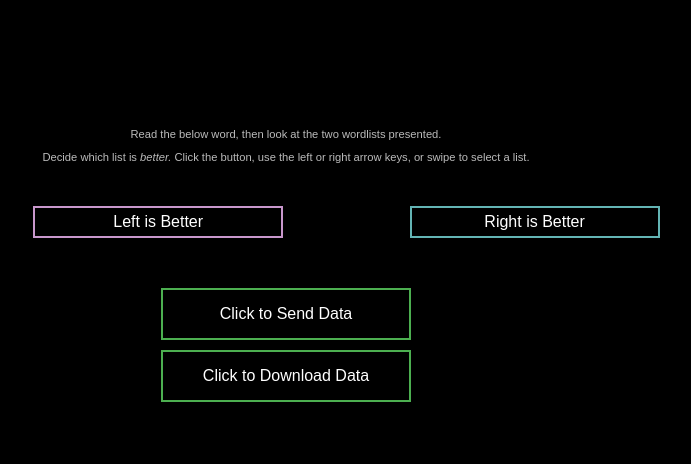
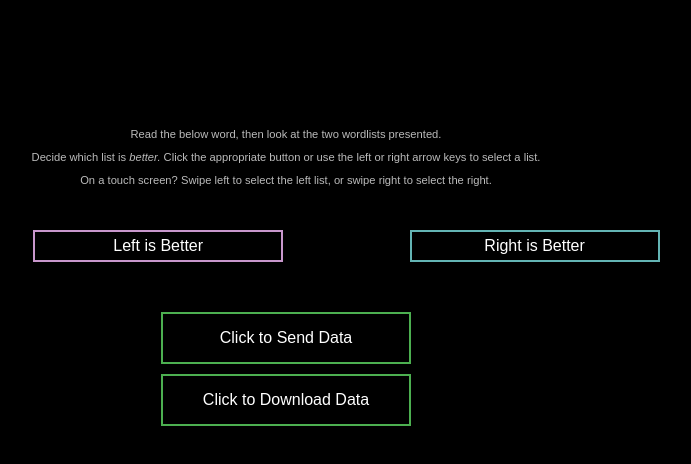
Before and after one commit to chillen/Wordlist-Comparator, a plain HTML site: page index.html in a window 1280 px wide. Shown: the whole page, without its empty margins (354-1045 px from the left). Drawn offline with nearby package versions, Linux system fonts and the light colour scheme; no server answers; a script that the page names is missing.

Commit message:
Better swipe wording.

```diff
--- a/index.html
+++ b/index.html
@@ -12,7 +12,8 @@
   <body>
       <div class="contain">
         <p>Read the below word, then look at the two wordlists presented.</p>
-        <p>Decide which list is <em>better.</em> Click the button, use the left or right arrow keys, or swipe to select a list.</p>
+        <p>Decide which list is <em>better.</em> Click the appropriate button or use the left or right arrow keys to select a list.</p>
+        <p>On a touch screen? Swipe left to select the left list, or swipe right to select the right.</p>
 
         <div id='grid'>
             <span id='seed-word'></span>
```
